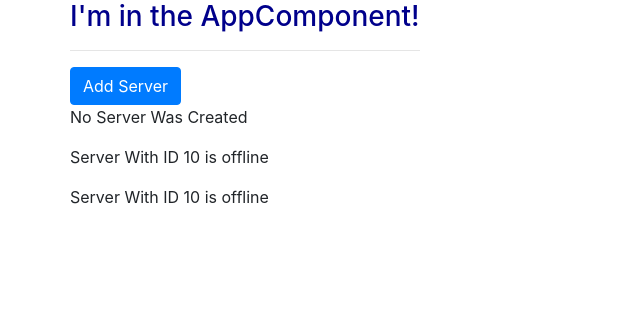
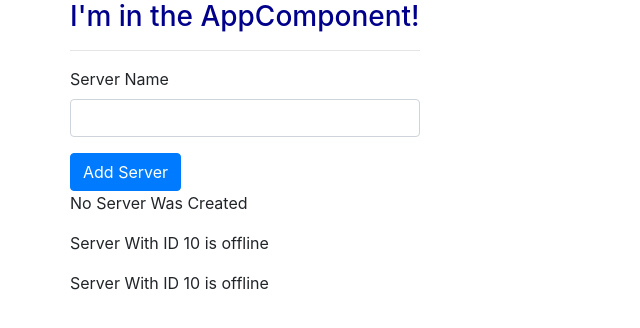
Before and after one commit to BennyLouie/my-first-angular-app, an Angular app: page / in a window 1280 px wide. Shown: the top 328 px of the page, without its empty margins (0-640 px from the left). Built offline with nearby package versions, Linux system fonts and the light colour scheme.

Commit message:
Lesson 30

```diff
--- a/src/app/servers/servers.component.html
+++ b/src/app/servers/servers.component.html
@@ -1,4 +1,11 @@
-<button class="btn btn-primary"
+<label>Server Name</label>
+<input
+    type="text"
+    class="form-control"
+    (input)="onUpdateServerName($event)">
+<p>{{ serverName }}</p>
+<button
+    class="btn btn-primary"
     [disabled]="!allowNewServer"
     (click)="onCreateServer()">Add Server</button>
 <!-- <p [innerText]="allowNewServer"></p> -->
--- a/src/app/servers/servers.component.ts
+++ b/src/app/servers/servers.component.ts
@@ -8,6 +8,7 @@
 export class ServersComponent implements OnInit {
   allowNewServer = false;
   serverCreationStatus = 'No Server Was Created';
+  serverName = '';
 
   constructor() {
     setTimeout(() => {
@@ -22,4 +23,8 @@
     this.serverCreationStatus = 'New Server Was Created!';
   }
 
+  onUpdateServerName(event: any) {
+    this.serverName = (<HTMLInputElement>event.target).value;
+  }
+
 }
```
